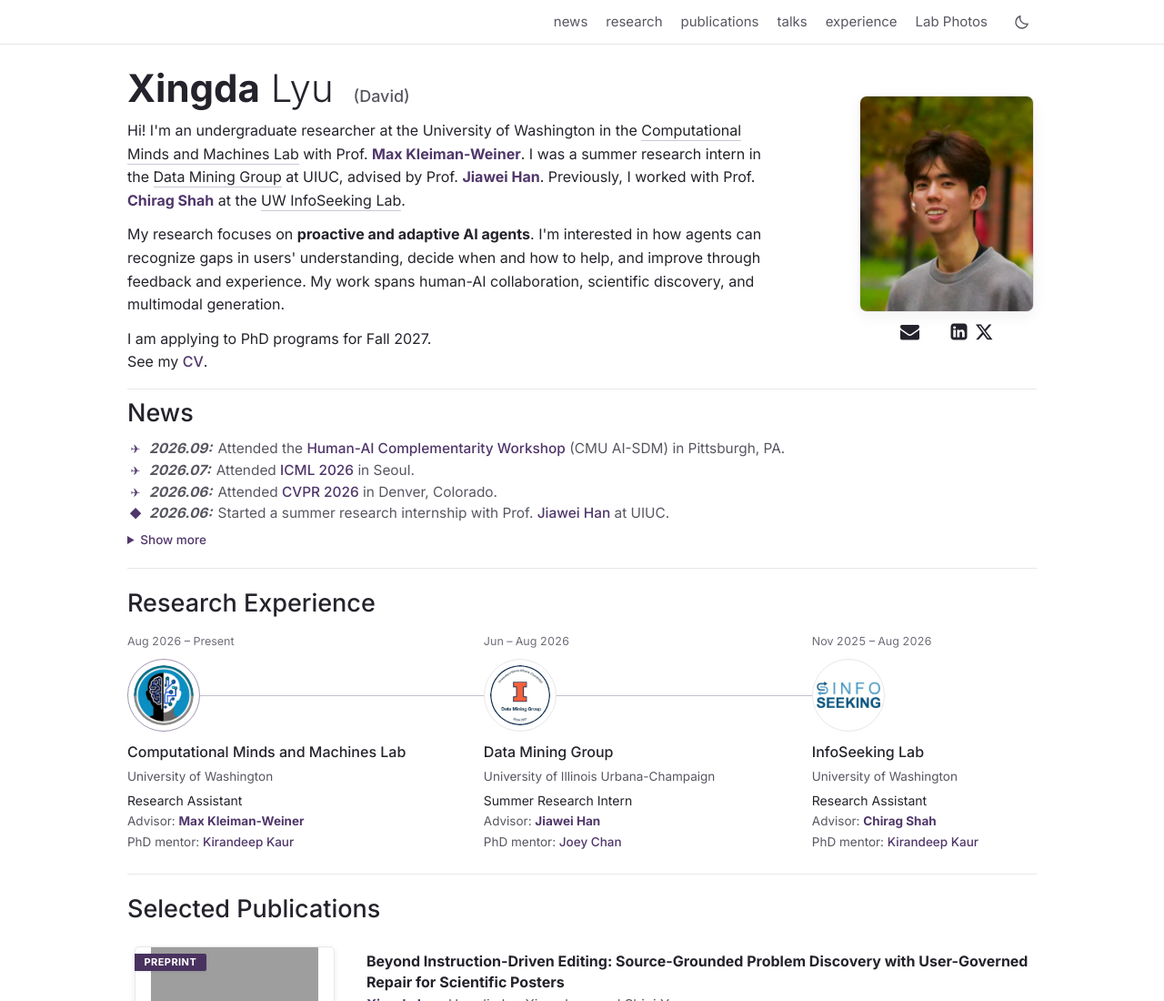
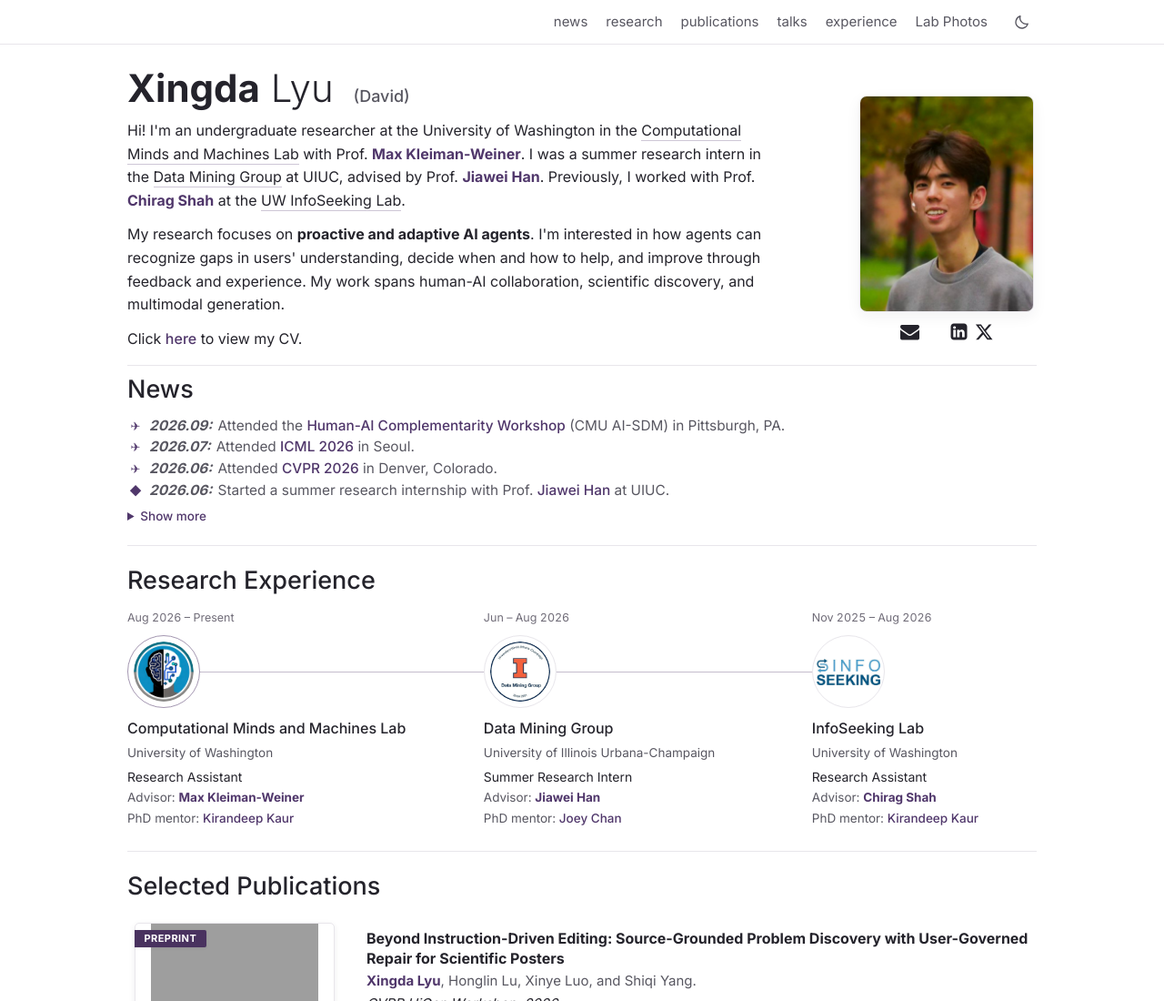
Before and after one commit to XingdaLyu/XingdaLyu.github.io, a plain HTML site: page index.html in a window 1280 px wide. Shown: the top 1100 px of the page at 91% size. Drawn offline with Linux system fonts and the light colour scheme; grey boxes are pictures that could not be loaded; some icons are missing.

Commit message:
Replace application statement with CV link

```diff
--- a/index.html
+++ b/index.html
@@ -992,8 +992,7 @@
         </p>
 
         <p class="lede">
-          I am applying to PhD programs for Fall 2027.
-          <br>See my <a href="Xingda_Lyu_CV.pdf" target="_blank" rel="noopener noreferrer" title="Curriculum vitae (PDF)">CV</a>.
+          Click <a href="Xingda_Lyu_CV.pdf" target="_blank" rel="noopener noreferrer" title="Curriculum vitae (PDF)">here</a> to view my CV.
         </p>
       </div>
 
```
